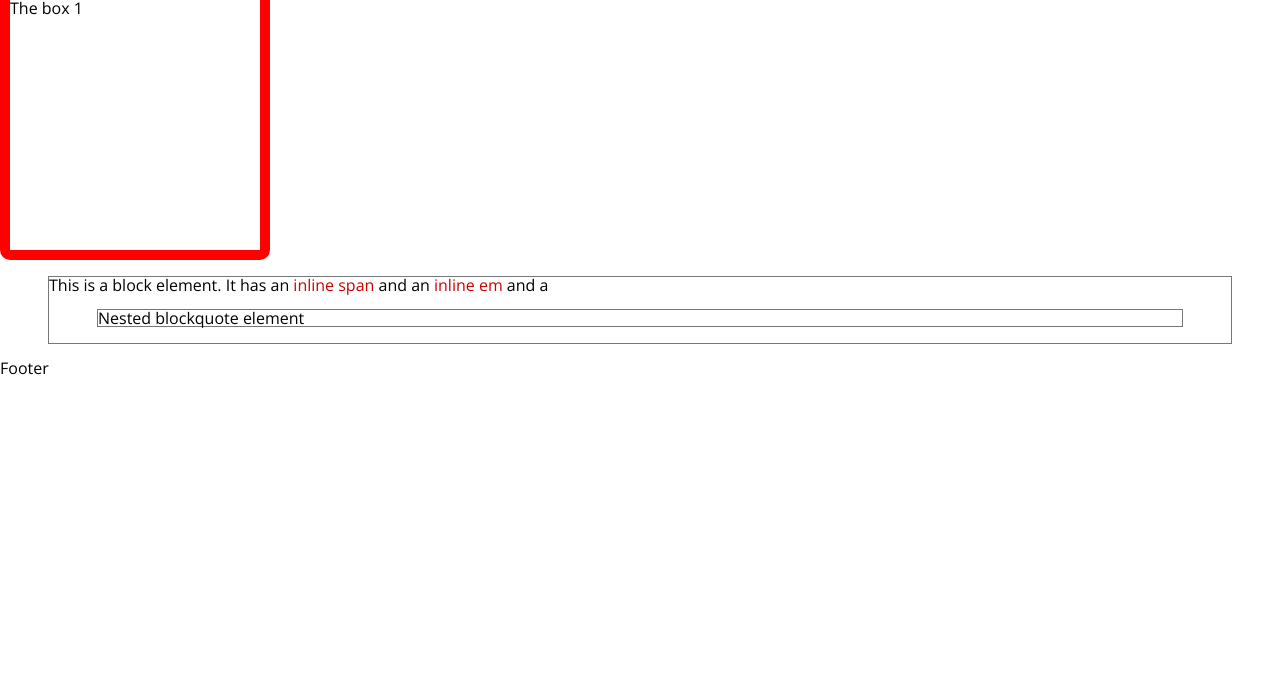
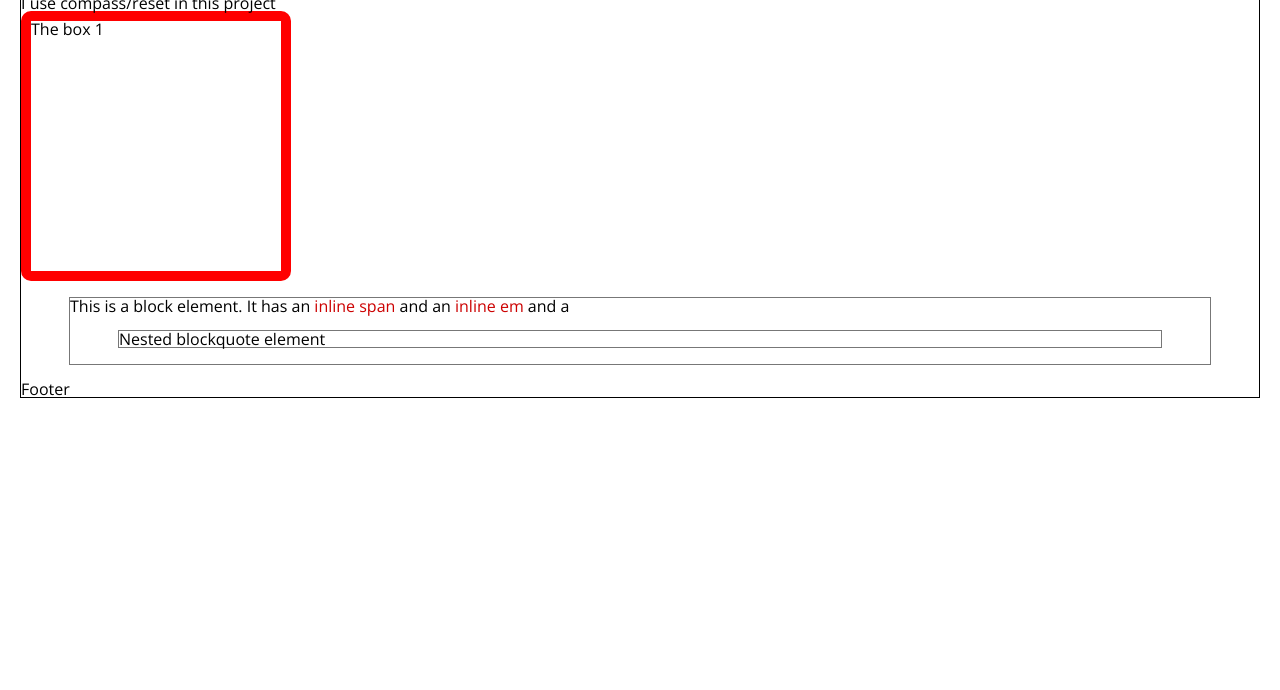
Before and after one commit to ChristopheMalo/Use-Compass, a plain HTML site: page index.html in a window 1280 px wide. Shown: the part 110-800 px from the top of the page. Drawn offline with nearby package versions, Linux system fonts and the light colour scheme.

Commit message:
feat: code the container

```diff
--- a/index.html
+++ b/index.html
@@ -14,6 +14,7 @@
         <![endif]-->
     </head>
     <body>
+        <div id="container">
             <header>Header</header>
             <section>
                 <h1>How to use Compass</h1>
@@ -35,5 +36,6 @@
               </div>
             </section>
             <footer>Footer</footer>
+        </div>
     </body>
 </html>
--- a/sass/_base.scss
+++ b/sass/_base.scss
@@ -22,3 +22,8 @@
     height: $dim;
     width: $dim;
 }
+
+// Border
+@mixin styleBorder($size, $kind, $color) {
+    border: $size $kind $color;
+}
--- a/sass/application.scss
+++ b/sass/application.scss
@@ -41,6 +41,15 @@ h1 {
 // Structure
 /**
  * -------------------------
+ * Global
+ * -------------------------
+ */
+#container {
+    @include styleBorder(1px, solid, #000);
+    margin: 20px;
+}
+/**
+ * -------------------------
  * Header
  * -------------------------
  */
```
Also changed, not shown: stylesheets/application.css. Lines whose indentation alone changed are shown as unchanged.
